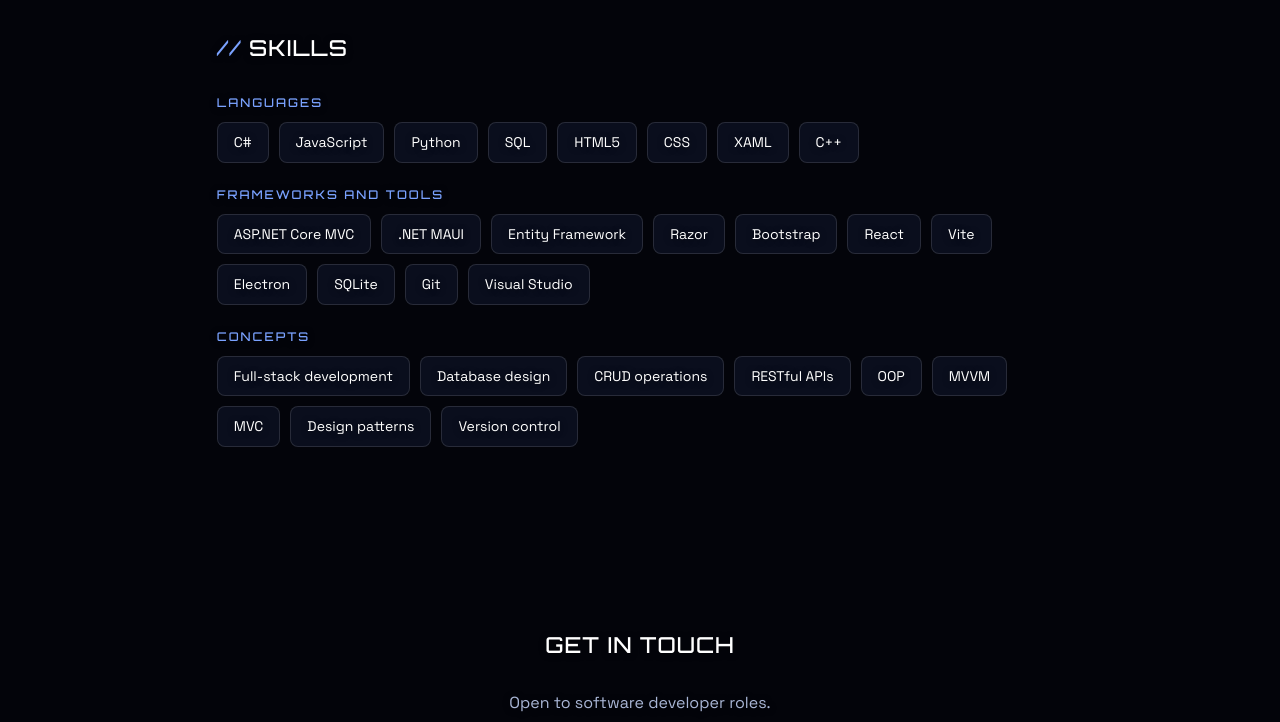
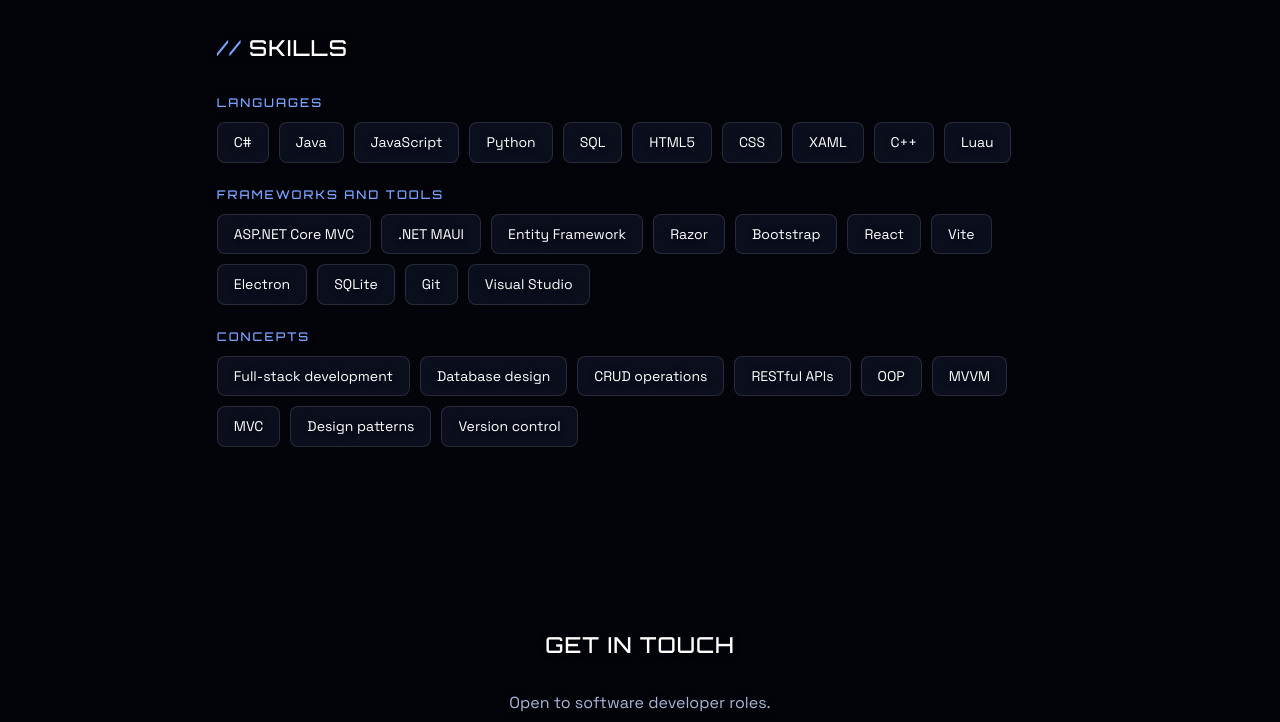
Before and after one commit to John-v2/John-v2.github.io, a plain HTML site: page index.html in a window 1280 px wide. Shown: the part 1280-2002 px from the top of the page. Drawn offline with Linux system fonts and the light colour scheme; animation ran at ten frames a second.

Commit message:
Add Java and Luau to languages
Co-Authored-By: Claude Opus 5.5 <noreply@anthropic.com>
Claude-Session: https://claude.ai/code/session_0148bmeQGNmHU4zTfb7E3psP

```diff
--- a/index.html
+++ b/index.html
@@ -52,7 +52,7 @@
       <h2>SKILLS</h2>
       <div class="skill-group">
         <h3>Languages</h3>
-        <div class="skills"><span>C#</span><span>JavaScript</span><span>Python</span><span>SQL</span><span>HTML5</span><span>CSS</span><span>XAML</span><span>C++</span></div>
+        <div class="skills"><span>C#</span><span>Java</span><span>JavaScript</span><span>Python</span><span>SQL</span><span>HTML5</span><span>CSS</span><span>XAML</span><span>C++</span><span>Luau</span></div>
       </div>
       <div class="skill-group">
         <h3>Frameworks and tools</h3>
```
Also changed, not shown: 1 other file.
